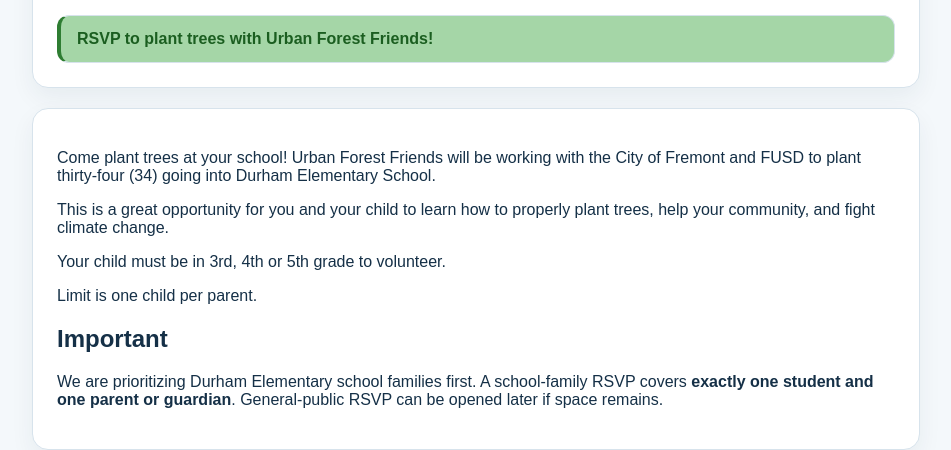
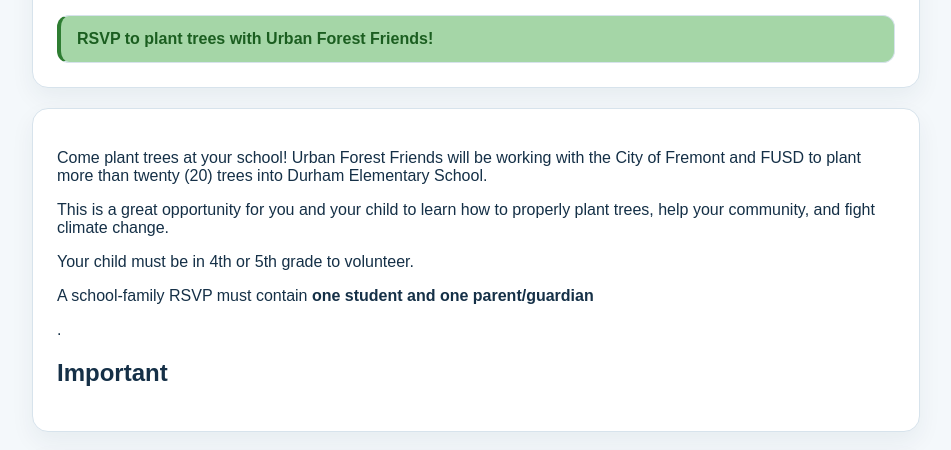
Before and after one commit to uff-bay/durham-2026, a plain HTML site: page index.html in a window 1280 px wide. Shown: the part 384-834 px from the top of the page, without its empty margins (164-1115 px from the left). Drawn offline with Linux system fonts and the light colour scheme.

Commit message:
Updated wordings

```diff
--- a/index.html
+++ b/index.html
@@ -19,15 +19,11 @@
       </section>
 
       <section class="card">
-        <p>Come plant trees at your school! Urban Forest Friends will be working with the City of Fremont and FUSD to plant thirty-four (34) going into Durham Elementary School.</p>
+        <p>Come plant trees at your school! Urban Forest Friends will be working with the City of Fremont and FUSD to plant more than twenty (20) trees into Durham Elementary School.</p>
         <p>This is a great opportunity for you and your child to learn how to properly plant trees, help your community, and fight climate change.</p>
-        <p>Your child must be in 3rd, 4th or 5th grade to volunteer.</p>
-        <p>Limit is one child per parent.</p>
+        <p>Your child must be in 4th or 5th grade to volunteer.</p>
+        <p>A school-family RSVP must contain <strong>one student and one parent/guardian</strong></p>.
         <h2>Important</h2>
-        <p>
-          We are prioritizing Durham Elementary school families first. A school-family RSVP covers
-          <strong>exactly one student and one parent or guardian</strong>. General-public RSVP can be opened later if space remains.
-        </p>
       </section>
 
       <section class="card">
```
